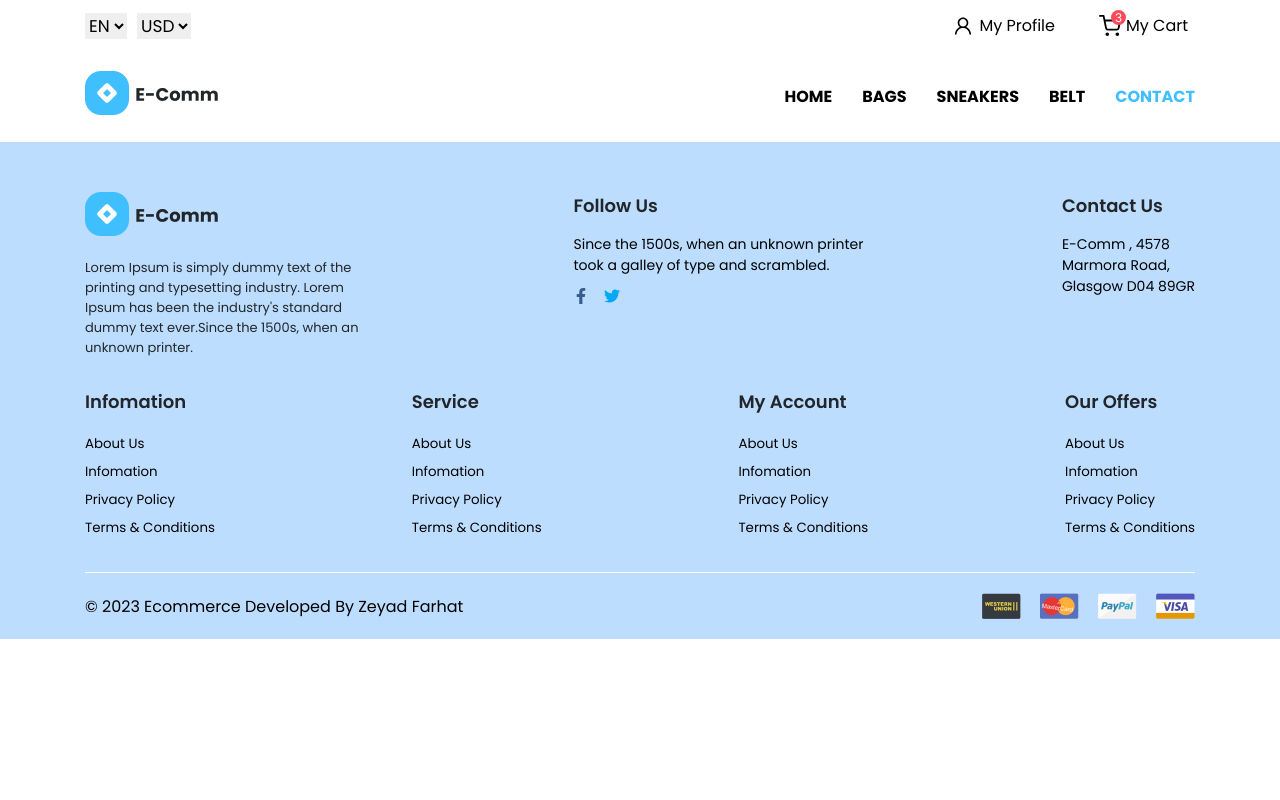
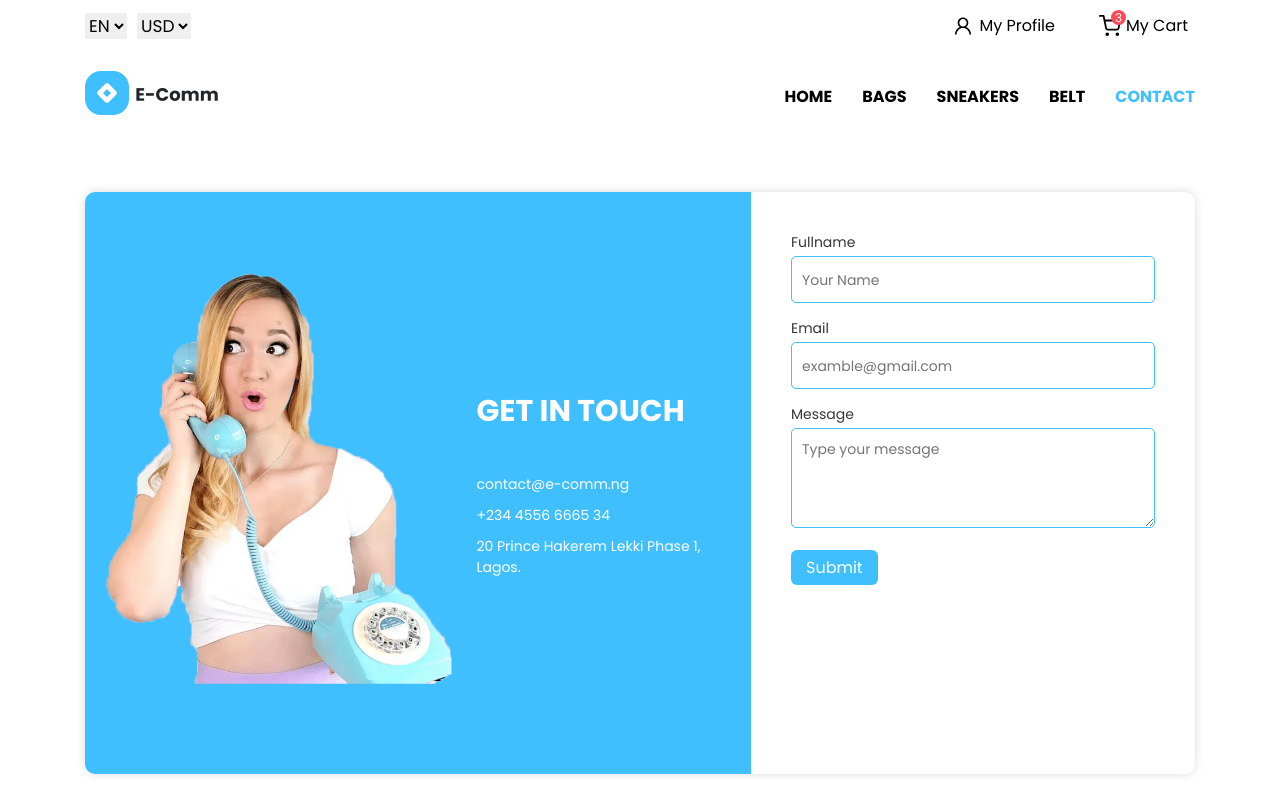
Before and after one commit to ZeyadFarhat11/E-comm, a React (Vite) app: page /contact in a window 1280 px wide. Shown: the top 800 px of the page. Built offline with nearby package versions, Linux system fonts and the light colour scheme.

Commit message:
Contact Page UI

```diff
--- a/src/App.jsx
+++ b/src/App.jsx
@@ -3,6 +3,7 @@ import Home from "./pages/Home/Home";
 import Header from "./components/Header/Header";
 import "./assets/style/style.scss";
 import Footer from "./components/Footer/Footer";
+import Contact from "./pages/Contact/Contact";
 
 export default function App() {
   return (
@@ -10,6 +11,7 @@ export default function App() {
       <Header />
       <Routes>
         <Route path="/" element={<Home />} />
+        <Route path="/contact" element={<Contact />} />
       </Routes>
       <Footer />
     </>
--- a/src/assets/style/components.scss
+++ b/src/assets/style/components.scss
@@ -19,7 +19,7 @@ $font-family-2: "Raleway", sans-serif;
   }
 }
 @mixin mobile {
-  @media (max-width: 400px) {
+  @media (max-width: 450px) {
     @content;
   }
 }
--- a/src/assets/style/style.scss
+++ b/src/assets/style/style.scss
@@ -24,6 +24,38 @@ img {
   display: grid;
   grid-template-columns: repeat(auto-fill, minmax(250px, 1fr));
   gap: 20px;
+}
+
+.control {
+  margin-bottom: 15px;
+  label {
+    display: block;
+    margin-bottom: 3px;
+    color: $dark;
+    font-size: 14px;
+    font-weight: 500;
+    text-transform: capitalize;
+  }
+  input,
+  textarea {
+    border-radius: 5px;
+    border: 1px solid $primary;
+    font-size: 16px;
+    width: 300px;
+    padding: 10px;
+    max-width: 100%;
+    &:focus {
+      border: 2px solid $primary;
+      outline: none;
+    }
+    &::placeholder {
+      font-size: 14px;
+    }
+  }
+  textarea {
+    min-height: 100px;
+    resize: vertical;
+  }
 }
 
 .container {
--- /dev/null
+++ b/src/components/Breadcrumb/Breadcrumb.jsx
@@ -0,0 +1,4 @@
+import "./breadcrumb.scss";
+export default function Breadcrumb() {
+  return <div>Breadcrumb</div>;
+}
--- /dev/null
+++ b/src/pages/Contact/Contact.jsx
@@ -0,0 +1,44 @@
+import Breadcrumb from "../../components/Breadcrumb/Breadcrumb";
+import "./contact.scss";
+import img from "../../assets/img/contact.webp";
+export default function Contact() {
+  return (
+    <main id="contact">
+      {/* <Breadcrumb currentPage="Contact Us" /> */}
+      <div className="contact-container container">
+        <div className="wrapper">
+          <div className="text-wrapper">
+            <div className="image">
+              <img src={img} alt="banner" />
+            </div>
+            <div className="text">
+              <h2>Get in touch</h2>
+              <p>contact@e-comm.ng</p>
+              <p>+234 4556 6665 34</p>
+              <p>20 Prince Hakerem Lekki Phase 1, Lagos.</p>
+            </div>
+          </div>
+          <form>
+            <div className="control">
+              <label htmlFor="name">Fullname</label>
+              <input type="text" id="name" placeholder="Your Name" />
+            </div>
+            <div className="control">
+              <label htmlFor="email">Email</label>
+              <input type="email" id="email" placeholder="examble@gmail.com" />
+            </div>
+            <div className="control">
+              <label htmlFor="message">Message</label>
+              <textarea
+                type="text"
+                id="message"
+                placeholder="Type your message"
+              />
+            </div>
+            <button type="submit">Submit</button>
+          </form>
+        </div>
+      </div>
+    </main>
+  );
+}
--- /dev/null
+++ b/src/pages/Contact/contact.scss
@@ -0,0 +1,78 @@
+@import "../../assets/style/components.scss";
+main#contact {
+  .contact-container {
+    padding-top: 50px;
+    padding-bottom: 50px;
+    > .wrapper {
+      display: flex;
+      border-radius: 10px;
+      overflow: hidden;
+      box-shadow: 0 0 10px #dbdbdb;
+      @include laptop {
+        flex-direction: column;
+        .text-wrapper {
+          width: 100%;
+          padding: 40px 20px;
+        }
+      }
+      @include mobile {
+        .image {
+          display: none;
+        }
+        .text {
+          text-align: center;
+          width: 100%;
+        }
+        form {
+          padding: 40px 20px;
+        }
+      }
+    }
+    .text-wrapper {
+      padding: 80px 20px;
+      display: flex;
+      align-items: center;
+      gap: 20px;
+      width: 60%;
+      background-color: $primary;
+      color: #fff;
+      .image {
+        width: 60%;
+      }
+      .text {
+        p {
+          margin-top: 10px;
+          font-size: 14px;
+        }
+        h2 {
+          font-size: 30px;
+          text-transform: uppercase;
+          margin-bottom: 40px;
+        }
+      }
+    }
+    form {
+      padding: 40px;
+      flex-grow: 1;
+
+      input,
+      textarea {
+        width: 100%;
+      }
+      button[type="submit"] {
+        color: #fff;
+        border-radius: 6px;
+        background-color: $primary;
+        padding: 5px 15px;
+        outline: transparent;
+        border: none;
+        font-size: 16px;
+        cursor: pointer;
+        transition: 300ms;
+        &:hover {
+          background-color: #349dd1;
+        }
+      }
+    }
+  }
+}
```
Also changed, not shown: src/assets/img/contact.png (added), src/assets/img/contact.webp (added), src/components/Breadcrumb/breadcrumb.scss (added).
